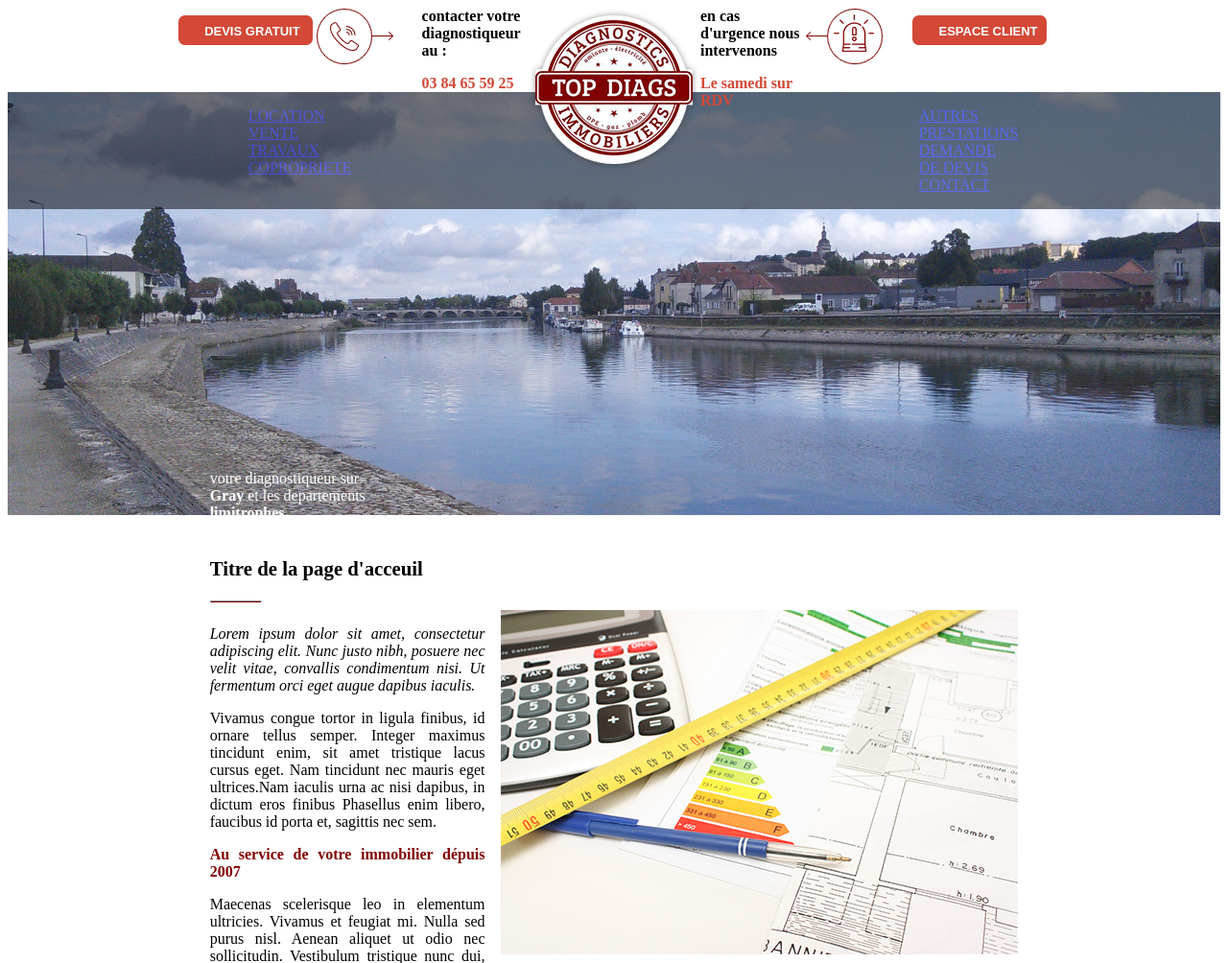
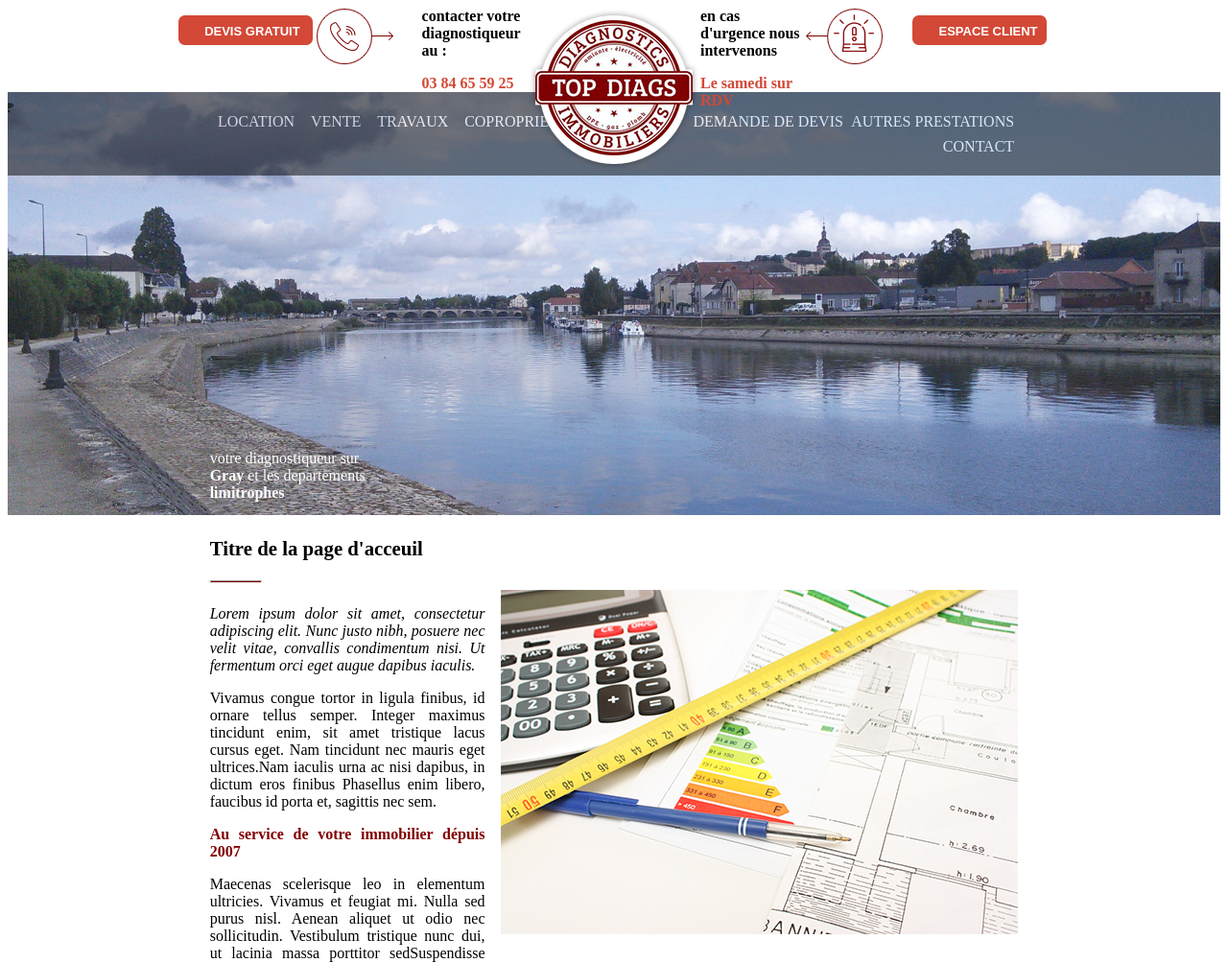
Before and after one commit to rudy-stephane/projettest, a PHP site: page /index.html in a window 1280 px wide. Shown: the top 1004 px of the page at 96% size. Run offline with PHP 8.4, Linux system fonts and the light colour scheme.

Commit message:
version final

```diff
--- a/css/style.css
+++ b/css/style.css
@@ -70,7 +70,6 @@
 	z-index: 1;
 }
 .header .header-row-menu{
-
 	grid-column-start: 1;
 	grid-column-end: 4;
 	display:grid;
@@ -79,6 +78,99 @@
 	opacity: 0.5;
 	grid-row-start: 1;
     grid-row-end: 2;
+	margin-top: 7%;
+	z-index: 1;
+}
+.header .header-row-menu .nav-header{
+	grid-column-start: 2;
+	grid-column-end: 3;
+	display:grid;
+	grid-template-columns: 1fr 1fr 2fr;
+}
+#menu2{
+	grid-column-start: 1;
+	grid-column-end: 3;
+	list-style-type:none;
+	text-align:left;
+	margin-top:3%;
+	padding:0;
+}
+#menu2 .menuprincipale {
+	float: left;
+	 margin:2%;
+	 padding:0;
+	 background-color:black;
+ }
+
+ #menu2 li a {
+	 color:white;
+	 text-decoration:none;
+ }
+
+ #menu1{
+	grid-column-start: 3;
+	grid-column-end: 4;
+	list-style-type:none;
+	text-align:left;
+	margin-top:4%;
+	padding:0;
+}
+#menu1 .menuprincipale {
+	float: right;
+	 margin:1%;
+	 padding:0;
+	 background-color:black;
+ }
+ #menu1 li a {
+	 color:white;
+	 text-decoration:none;
+ }
+/*#menu2{
+	grid-column-start: 1;
+	grid-column-end: 3;
+	list-style-type:none;
+
+}
+#menu2 li {
+	 margin:auto;
+	 padding:0;
+ }
+ #menu2 li a {
+	 color:white;
+	 text-decoration:none;
+ }
+
+ #menu2{
+	grid-column-start: 3;
+	grid-column-end: 4;
+	list-style-type:none;
+	text-align:left;
+	margin:0;
+	padding:0;
+}
+#menu2 li {
+	 float:left;
+	 margin:auto;
+	 padding:0;
+	 background-color:black;
+ }
+ #menu2 li a {
+	 display:block;
+	 width:100px;
+	 color:white;
+	 text-decoration:none;
+	 padding:5px;
+ }
+.header .header-row-menu{
+
+	grid-column-start: 1;
+	grid-column-end: 4;
+	display:grid;
+	grid-template-columns: 1fr 4fr 1fr;
+	background-color: black ;
+	opacity: 0.5;
+	grid-row-start: 3;
+    grid-row-end: 4;
 	margin-top: 7%;
 	z-index: 2;
 }
@@ -96,7 +188,7 @@
 	grid-column-start: 3;
 	grid-column-end: 4;
 }
-
+*/
 .header .header-row-texte{
 	grid-column-start: 1;
 	grid-column-end: 4;
@@ -107,9 +199,10 @@
 .header .header-row-texte{
 	grid-column-start: 2;
 	grid-column-end: 4;
-	margin-top:-6%;
+	margin-top:-8%;
 	font-size: 1.0em;
 	color: white;
+	width:100%;
 }
 /*mise en forme de la deuxieme section*/
 
--- a/index.html
+++ b/index.html
@@ -30,13 +30,14 @@
 					</div>
 					<div class="header-row-menu">
 							<nav class="nav-header">
-								<ul class="ul-headerleft">
+
+								<ul id="menu2">
 									<li class="menuprincipale"><a class="a-header" href="#">LOCATION</a></li>
 									<li class="menuprincipale"><a class="a-header" href="#">VENTE</a></li>
 									<li class="menuprincipale"><a class="a-header" href="#">TRAVAUX</a></li>
 									<li class="menuprincipale"><a class="a-header" href="#">COPROPRIETE</a></li>
 								</ul>
-								<ul class="ul-headerrigth">
+								<ul id="menu1">
 									<li class="menuprincipale"><a class="a-header" href="#">AUTRES PRESTATIONS</a></li>
 									<li class="menuprincipale"><a class="a-header" href="#">DEMANDE DE DEVIS</a></li>
 									<li class="menuprincipale"><a class="a-header" href="#">CONTACT</a></li>
@@ -52,6 +53,19 @@
 				</header>
 				<!-- -->
 				<!--<ul class="menuprincipale-ul-listedrlte">
+
+
+
+				<ul id="menu1">
+									<li class="menuprincipalegauche"><a class="a-header" href="#">LOCATION</a></li>
+									<li class="menuprincipalegauche">
+										<a class="a-header" href="#">VENTE</a>
+
+									</li>
+									<li class="menuprincipalegauche"><a class="a-header" href="#">TRAVAUX</a></li>
+									<li class="menuprincipalegauche"><a class="a-header" href="#">COPROPRIETE</a></li>
+								</ul>
+
 											<li class="menuprincipale-ul-li-listedrlte"><a class="listedrlte-ul-li-lien" href="#">OBLIGATION VENTE</a></li>
 											<li class="menuprincipale-ul-li-listedrlte"><a class="listedrlte-ul-li-lien" href="#">DIAGNOSTIC AMIANTE</a></li>
 											<li class="menuprincipale-ul-li-listedrlte"><a class="listedrlte-ul-li-lien" href="#">DIAGNOSTIC PLOMB</a></li>
```
Also changed, not shown: image/sectiondeux.png, image/sectiontrois.png, image/sectionune.png.
